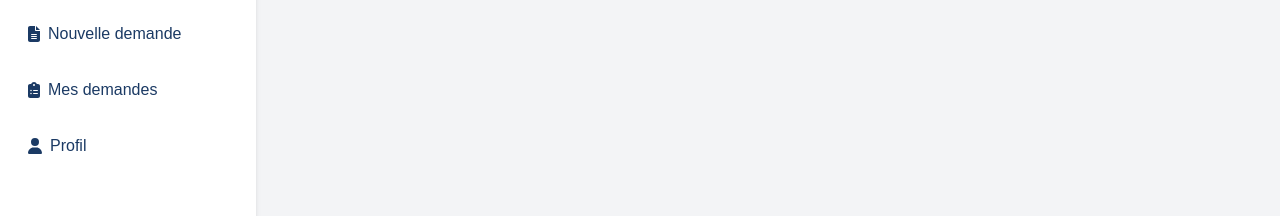
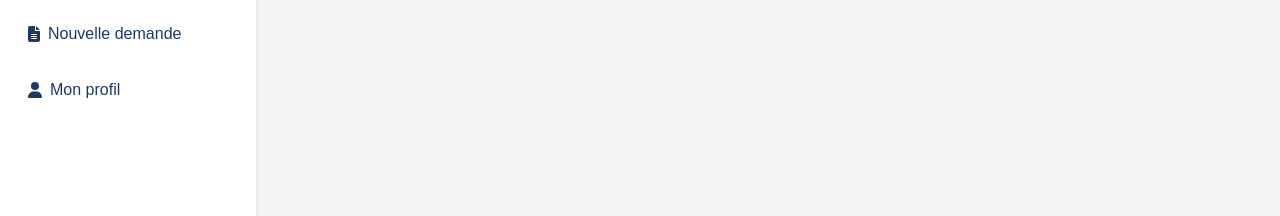
Before and after one commit to PROJECT-FOR-UFHB/MIAGE_PROJECT_V1, a Vue app in the folder gestion-miage/frontend/: page / in a window 1280 px wide. Shown: the part 170-386 px from the top of the page. Built offline with nearby package versions, Linux system fonts and the light colour scheme; sample sign-in values are in the browser's storage; a web font is replaced by a local one.

Commit message:
Affichage de l'interface de profil dans Etudiants

```diff
--- a/gestion-miage/frontend/src/components/etudiants/Sidebar.vue
+++ b/gestion-miage/frontend/src/components/etudiants/Sidebar.vue
@@ -32,24 +32,26 @@
             Nouvelle demande
           </router-link>
         </li>
+        <!--
         <li>
-          <!-- Lien Mes demandes -->
+           Lien Mes demandes
           <router-link
-            to="#"
+            to="etudiants/demandes/:id"
             class="block text-brandBlue px-3 py-2 rounded hover:bg-gray-100 transition-colors flex items-center"
           >
             <font-awesome-icon :icon="['fas', 'clipboard-list']" class="mr-2 text-brandBlue" />
             Mes demandes
           </router-link>
         </li>
+        -->
         <li>
           <!-- Lien Profil -->
           <router-link
-            to="#"
-            class="block text-brandBlue px-3 py-2 rounded hover:bg-gray-100 transition-colors flex items-center"
+            to="/etudiants/profil"
+            class="sidebar-link text-brandBlue px-3 py-2 rounded hover:bg-gray-100 transition-colors flex items-center"
           >
             <font-awesome-icon :icon="['fas', 'user']" class="mr-2 text-brandBlue" />
-            Profil
+            Mon profil
           </router-link>
         </li>
       </ul>
--- /dev/null
+++ b/gestion-miage/frontend/src/pages/etudiants/MonProfil.vue
@@ -0,0 +1,55 @@
+<template>
+    <main class="bg-gray-100 min-h-screen pt-6">
+      <div class="max-w-3xl mx-auto px-4 space-y-8">
+
+        <!-- Infos personnelles -->
+        <section class="bg-white p-6 rounded shadow">
+          <h2 class="text-xl font-semibold mb-4">Mes informations</h2>
+
+          <div class="space-y-4">
+            <div>
+              <label class="text-gray-600 font-medium">Nom</label>
+              <p class="text-gray-800">{{ user.nom }}</p>
+            </div>
+            <div>
+              <label class="text-gray-600 font-medium">Prénom</label>
+              <p class="text-gray-800">{{ user.prenom }}</p>
+            </div>
+            <div>
+              <label class="text-gray-600 font-medium">Email</label>
+              <p class="text-gray-800">{{ user.email }}</p>
+            </div>
+            <div>
+              <label class="text-gray-600 font-medium">Rôle</label>
+              <p class="text-gray-800">{{ user.role.lib_role }}</p>
+            </div>
+          </div>
+        </section>
+
+        <!-- Sécurité : mot de passe -->
+        <section class="bg-white p-6 rounded shadow">
+          <h2 class="text-xl font-semibold mb-4">Sécurité</h2>
+          <button
+            @click="changerMotDePasse"
+            class="bg-brandBlue hover:bg-blue-700 text-white font-semibold px-5 py-2 rounded"
+          >
+            🔒 Modifier le mot de passe
+          </button>
+        </section>
+
+      </div>
+    </main>
+  </template>
+
+  <script setup>
+  // import adminService from '@/services/adminService' // 🔌 À activer pour API
+  import { ref } from 'vue'
+
+  // Simulation des données depuis le localStorage
+  const user = ref(JSON.parse(localStorage.getItem('user') || '{}'))
+
+  const changerMotDePasse = () => {
+    // ❗ Prochainement : ouvrir modal ou naviguer vers page mot de passe
+    alert('🔐 Fonction à implémenter prochainement')
+  }
+  </script>
--- a/gestion-miage/frontend/src/router/index.js
+++ b/gestion-miage/frontend/src/router/index.js
@@ -6,6 +6,7 @@ import BaseLayout from '@/components/BaseLayout.vue'
 // 🎓 Étudiant
 import NouvelleDemande from '@/pages/etudiants/NouvelleDemande.vue'
 import EspaceEtudiant from '@/pages/etudiants/EspaceEtudiant.vue'
+//import MonProfil from '@/pages/etudiants/MonProfil.vue'
 
 // 🗂 Secrétaire pédagogique
 import DemandesRecues from '@/pages/secretariat/DemandesRecues.vue'
@@ -54,6 +55,12 @@ const routes = [
         name: 'DetailsDemande',
         component: () => import('@/pages/etudiants/DetailsDemande.vue'),
         meta: { headerTitle: 'Détails de la demande', headerIcon: ['fas', 'clipboard-list'], requiresRole: 'ETU' }
+      },
+      {
+        path: 'etudiants/profil',
+        name: 'ProfilEtudiants',
+        component: () => import('@/pages/etudiants/MonProfil.vue'),
+        meta: { headerTitle: 'Mon profil', headerIcon: ['fas', 'user-cog'], requiresRole: 'ETU' }
       },
 
       // 🧾 Secrétaire pédagogique
```
